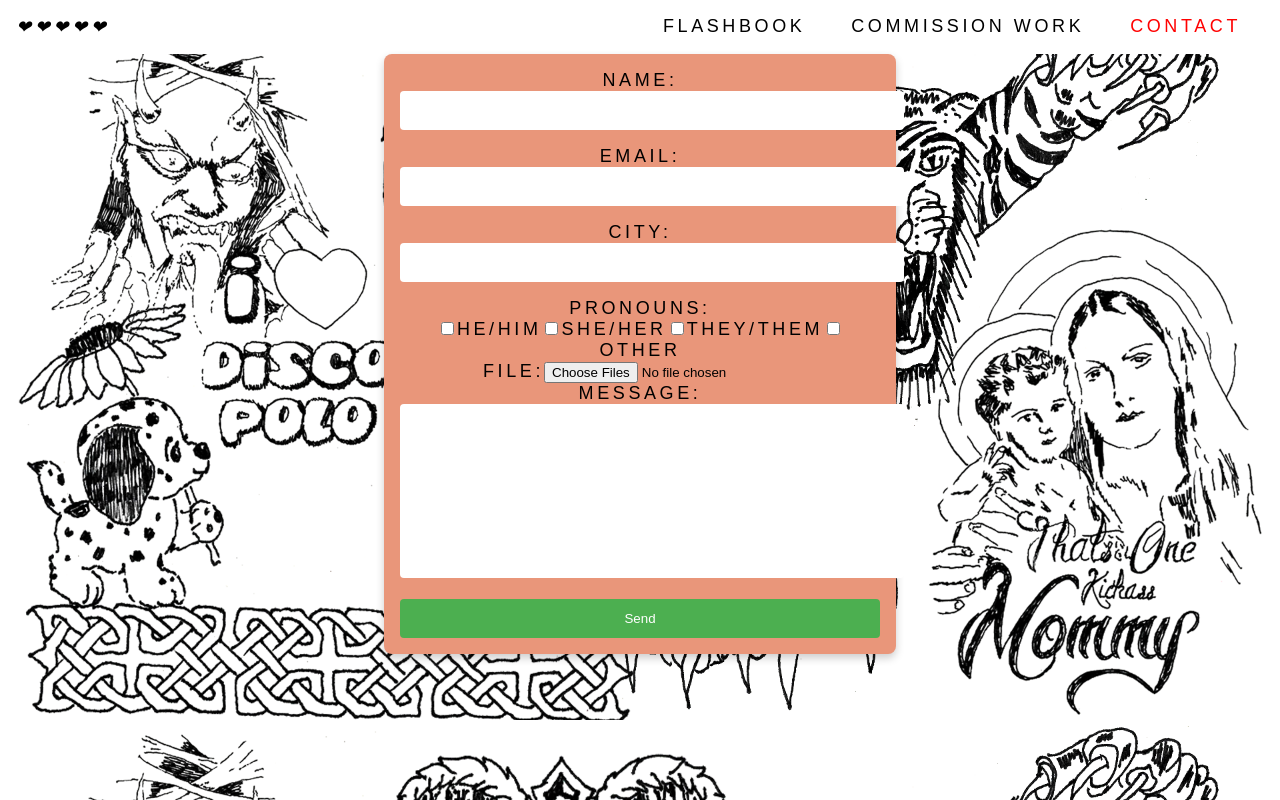
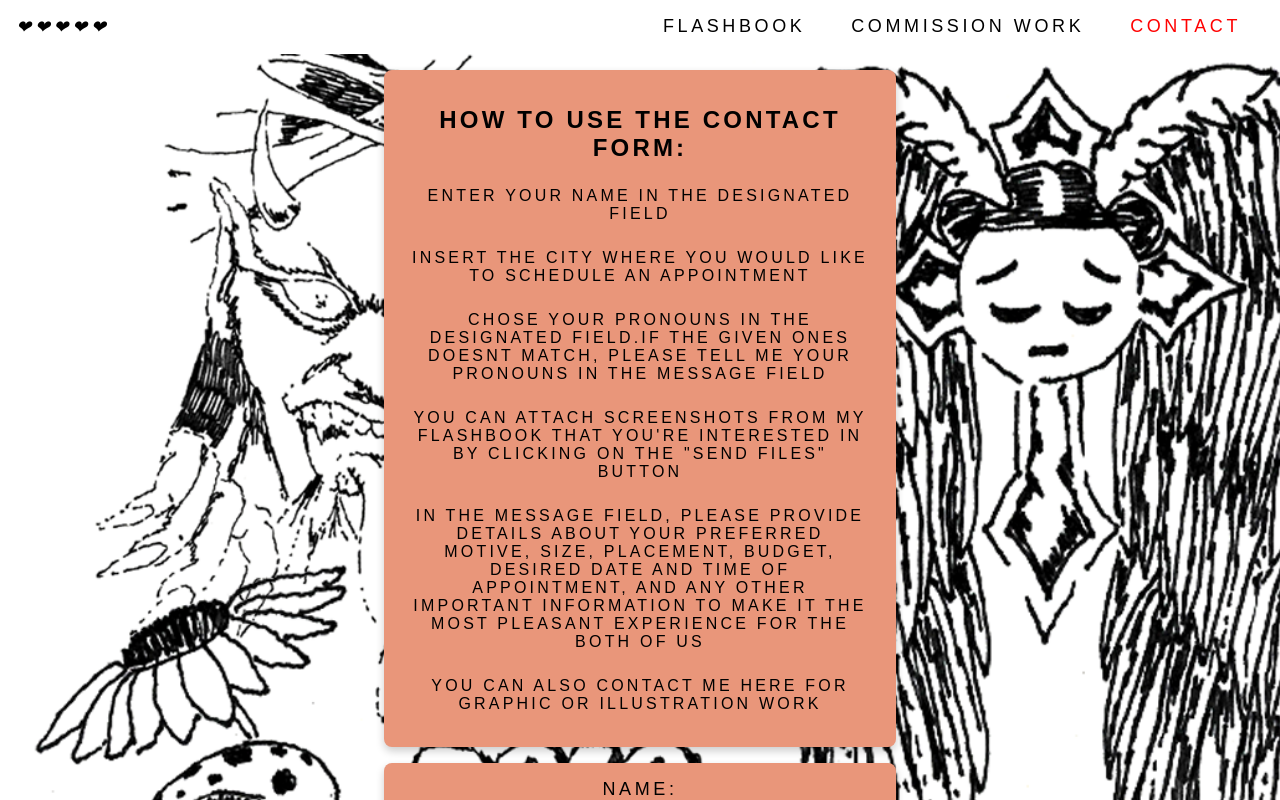
Before and after one commit to RobertKaniuth/heartz5website, a React (Create React App) app: page /contact in a window 1280 px wide. Shown: the top 800 px of the page. Built offline with nearby package versions, Linux system fonts and the light colour scheme.

Commit message:
contact form done & comission work card

```diff
--- a/src/components/ContactForm/ContactForm.jsx
+++ b/src/components/ContactForm/ContactForm.jsx
@@ -65,6 +65,7 @@ function ContactForm() {
           onChange={(e) => setName(e.target.value)}
         />
       </label>
+      <br />
       <label className={styles.label}>
         Email:
         <input
@@ -74,6 +75,7 @@ function ContactForm() {
           onChange={(e) => setEmail(e.target.value)}
         />
       </label>
+      <br />
       <label className={styles.label}>
         City:
         <input
@@ -83,6 +85,7 @@ function ContactForm() {
           onChange={(e) => setCity(e.target.value)}
         />
       </label>
+      <br />
       <label className={styles.label}>
         Pronouns:
         <br />
--- a/src/components/ContactForm/contactform.module.css
+++ b/src/components/ContactForm/contactform.module.css
@@ -2,9 +2,8 @@
   font-family: Arial, Helvetica, sans-serif;
   font-size: 18px;
   letter-spacing: 0.2em;
-
   text-transform: uppercase;
-  width: 100%;
+  width: 80%;
   max-width: 480px;
   margin: 0 auto;
   padding: 16px;
@@ -19,7 +18,7 @@
 
 .input,
 .select {
-  width: 100%;
+  width: 80%;
   padding: 12px;
   margin-bottom: 16px;
   border: none;
@@ -29,7 +28,7 @@
 }
 
 .textarea {
-  width: 100%;
+  width: 80%;
   height: 150px;
   padding: 12px;
   margin-bottom: 16px;
@@ -40,7 +39,7 @@
 }
 
 .button {
-  width: 100%;
+  width: 50%;
   padding: 12px;
   background-color: #4caf50;
   color: #fff;
--- /dev/null
+++ b/src/components/ContactFormInstructions/ContactFormInstructions.jsx
@@ -0,0 +1,34 @@
+import React from "react";
+import styles from "./contactforminstructions.module.css";
+
+const ContactFormInstructions = () => (
+  <div className={styles.instructionsContainer}>
+    <h2>How to use the contact form:</h2>
+    <ul className={styles.instructionsList}>
+      <li>Enter your name in the designated field</li>
+      <br />
+      <li>Insert the city where you would like to schedule an appointment</li>
+      <br />
+      <li>
+        Chose your pronouns in the designated field.If the given ones doesnt
+        match, please tell me your pronouns in the Message field
+      </li>
+      <br />
+      <li>
+        You can attach screenshots from my flashbook that you're interested in
+        by clicking on the "send files" button
+      </li>
+      <br />
+      <li>
+        In the message field, please provide details about your preferred
+        motive, size, placement, budget, desired date and time of appointment,
+        and any other important information to make it the most pleasant
+        experience for the both of us
+      </li>
+      <br />
+      <li>You can also contact me here for Graphic or Illustration Work</li>
+    </ul>
+  </div>
+);
+
+export default ContactFormInstructions;
--- /dev/null
+++ b/src/components/ContactFormInstructions/contactforminstructions.module.css
@@ -0,0 +1,26 @@
+.instructionsContainer {
+  font-family: Arial, Helvetica, sans-serif;
+  font-size: 16px;
+  letter-spacing: 0.2em;
+  text-transform: uppercase;
+
+  width: 80%;
+  max-width: 480px;
+  margin: 0 auto;
+  padding: 16px;
+  background-color: darksalmon;
+  border-radius: 8px;
+  box-shadow: 0 4px 8px 0 rgba(0, 0, 0, 0.2);
+  margin-bottom: 16px;
+  margin-top: 16px;
+}
+
+.instructionsList {
+  list-style-type: none;
+  padding: 5px;
+  margin: 5px;
+}
+
+.instructionsList li {
+  margin-bottom: 8px;
+}
--- /dev/null
+++ b/src/components/WorkCard/WorkCard.jsx
@@ -0,0 +1,12 @@
+import React from "react";
+import styles from "./workcard.module.css";
+
+const WorkCard = ({ img, title, description }) => (
+  <div className={styles.workcard}>
+    <img src={img} alt={title} />
+    <h3>{title}</h3>
+    <p>{description}</p>
+  </div>
+);
+
+export default WorkCard;
--- /dev/null
+++ b/src/components/WorkCard/workcard.module.css
@@ -0,0 +1,26 @@
+.workcard {
+  font-family: Arial, Helvetica, sans-serif;
+  font-size: 18px;
+  letter-spacing: 0.2em;
+  text-transform: uppercase;
+  width: 100%;
+  max-width: 480px;
+  margin: 16px auto;
+  padding: 16px;
+  background-color: darksalmon;
+  border-radius: 8px;
+  box-shadow: 0 4px 8px 0 rgba(0, 0, 0, 0.2);
+  display: flex;
+  flex-direction: column;
+  align-items: center;
+}
+
+.workcard img {
+  height: 250px;
+  width: 250px;
+  margin-bottom: 16px;
+}
+
+.workcard h3 {
+  margin-bottom: 8px;
+}
--- a/src/pages/CommissionWork.jsx
+++ b/src/pages/CommissionWork.jsx
@@ -1,5 +1,15 @@
 import React from "react";
+import WorkCard from "../components/WorkCard/WorkCard";
 
-const CommissionWork = () => <div></div>;
+const CommissionWork = () => (
+  <div>
+    <WorkCard
+      img={require("../assets/comission_works/drachenhemd.png")}
+      title="Drachenhemd"
+      description="Singlecover for Drachenhemd by German Rap Artist Fruity Luke"
+    />
+    ;
+  </div>
+);
 
 export default CommissionWork;
--- a/src/pages/Contact.jsx
+++ b/src/pages/Contact.jsx
@@ -1,8 +1,10 @@
 import React from "react";
 import ContactForm from "../components/ContactForm/ContactForm";
+import ContactFormInstructions from "../components/ContactFormInstructions/ContactFormInstructions";
 
 const Contact = () => (
   <div>
+    <ContactFormInstructions />
     <ContactForm />
   </div>
 );
```
Also changed, not shown: src/assets/comission_works/drachenhemd.png (added), src/assets/ukpost.jpeg (renamed from src/assets/IMG_9945.jpeg).
